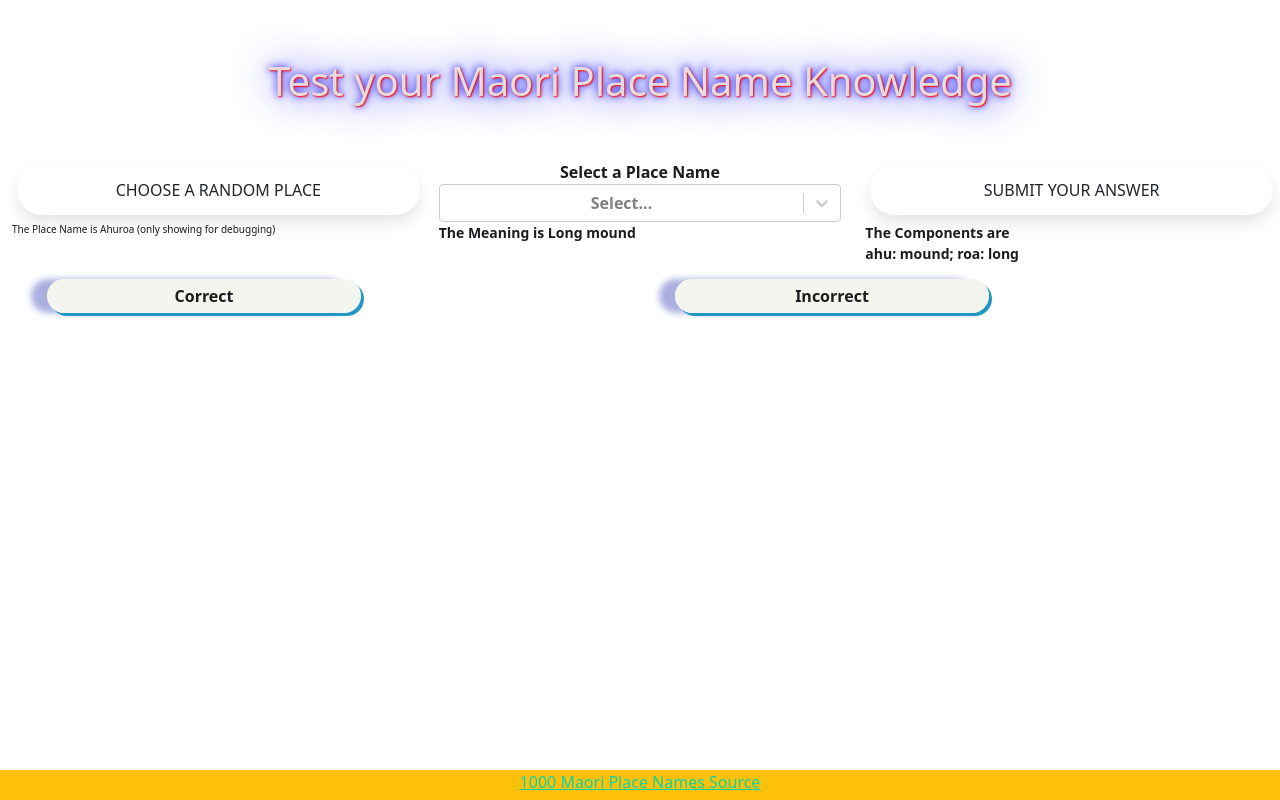
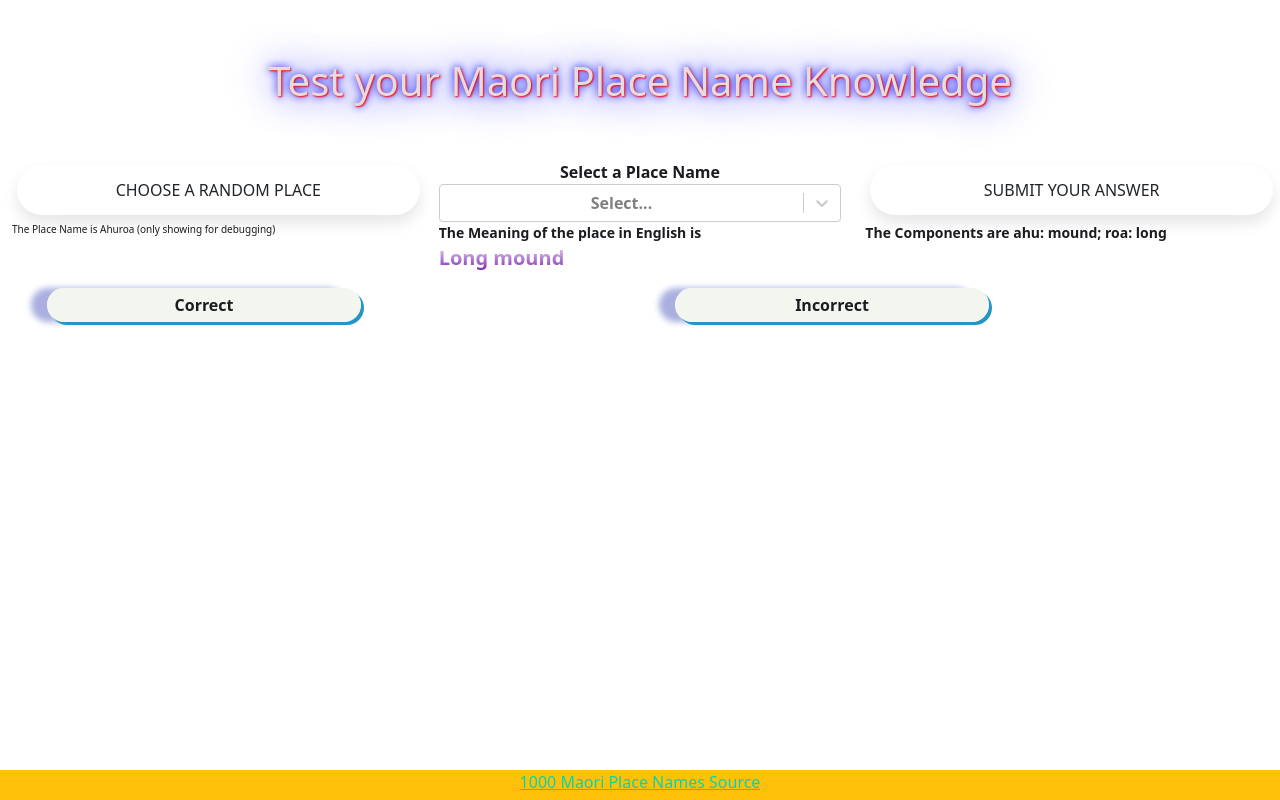
Before and after one commit to Netchicken/MaoriPlaceNames, a React (Create React App) app: page / in a window 1280 px wide. Built offline with nearby package versions, Linux system fonts and the light colour scheme.

Commit message:
formatting

```diff
--- a/src/App.css
+++ b/src/App.css
@@ -61,6 +61,14 @@ body {
 
 .App-link {
   color: #09d3ac;
+}
+
+.Meaning{
+ font-size: 20px;
+  background: -webkit-linear-gradient(#eee, rgb(119, 22, 183));
+  -webkit-background-clip: text;
+  -webkit-text-fill-color: transparent;
+
 }
 
 .button {
--- a/src/components/Section.js
+++ b/src/components/Section.js
@@ -10,12 +10,15 @@ const Section = ({ props }) => {
         </div>
         <div className='col'>
           <div className='appheadercontainer'>
-            The Meaning is {props.Meaning ? props.Meaning : ""}
+            The Meaning of the place in English is
+            <span className='Meaning'>
+              {props.Meaning ? props.Meaning : ""}
+            </span>
           </div>
         </div>
         <div className='col'>
           <div className='appheadercontainer'>
-            The Components are <span className=''>{props.Components ? props.Components : ""}</span>
+            The Components are {props.Components ? props.Components : ""}
           </div>
         </div>
       </div>
```
